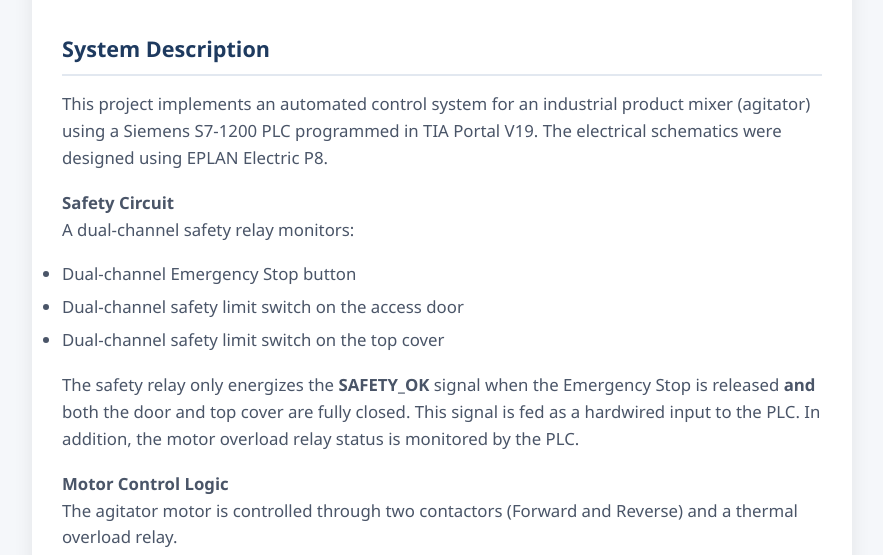
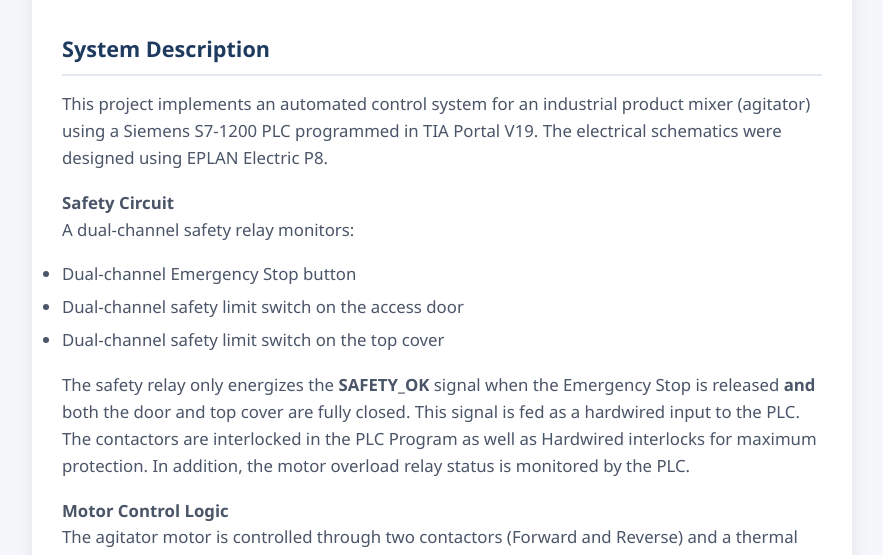
Before and after one commit to JKabui/Automated-Product-Mixers, a plain HTML site: page index.html in a window 1280 px wide. Shown: the part 231-786 px from the top of the page, without its empty margins (198-1081 px from the left). Drawn offline with Linux system fonts and the light colour scheme.

Commit message:
Enhance safety relay description in index.html
Added information about contactor interlocks and motor overload relay monitoring.

```diff
--- a/index.html
+++ b/index.html
@@ -118,6 +118,7 @@
         <p class="description">
           The safety relay only energizes the <strong>SAFETY_OK</strong> signal when the Emergency Stop is released
           <strong>and</strong> both the door and top cover are fully closed. This signal is fed as a hardwired input to the PLC.
+          The contactors are interlocked in the PLC Program as well as Hardwired interlocks for maximum protection.
           In addition, the motor overload relay status is monitored by the PLC.
         </p>
 
```
